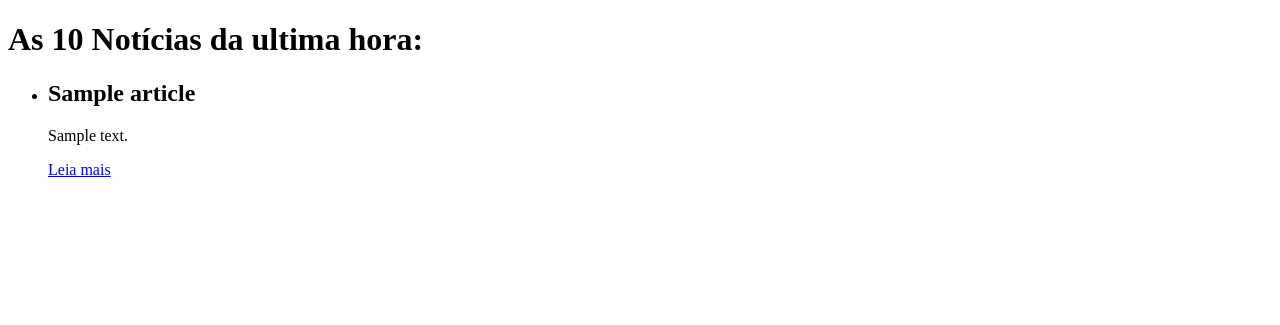
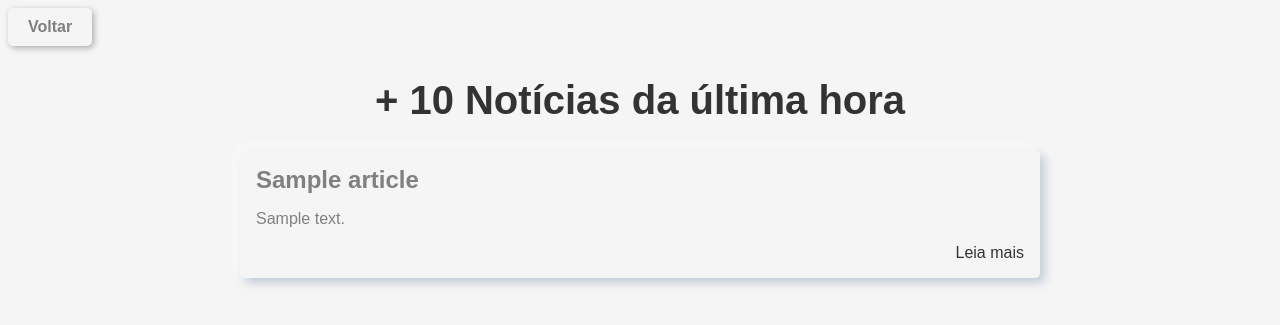
Before and after one commit to pedrolucasTA/IA_News, a Flask app: template src/templates/news.html in a window 1280 px wide. Shown: the top 325 px of the page. Run offline with Flask 3, Linux system fonts and the light colour scheme; the template is opened without the code that fills it: most values are stand-ins (such as "Sample title", 1, 10 or a date in 2020).

Commit message:
estilizacao

```diff
--- a/src/app.py
+++ b/src/app.py
@@ -50,7 +50,7 @@ def news():
                     last_news = True
                 SpeakText(title)
             if last_news:
-                SpeakText('Aqui estão as outras notícias')
+                SpeakText('Confira mais 10 notícias sobre esse tema')
             return render_template('news.html', articles=articles)
     except sr.RequestError as e:
         print("Não foi possível requisitar o pedido; {0}".format(e))
--- /dev/null
+++ b/src/static/css/news.css
@@ -0,0 +1,71 @@
+/* Estilo geral */
+body {
+    font-family: Arial, sans-serif;
+    background-color: #f5f5f5;
+    color: #333;
+}
+
+.back-button {
+    display: inline-block;
+    padding: 10px 20px;
+    background-color: var(--blue);
+    color: grey;
+    border-radius: 5px;
+    border: none;
+    text-decoration: none;
+    font-size: 16px;
+    font-weight: bold;
+    box-shadow: 2px 2px 6px rgba(0, 0, 0, 0.3);
+    transition: all 0.3s ease;
+}
+
+.back-button:hover {
+    background-color: var(--dark-blue);
+    cursor: pointer;
+    box-shadow: none;
+}
+
+
+h1 {
+    font-size: 2.5rem;
+    text-align: center;
+    margin-top: 2rem;
+}
+
+ul {
+    list-style: none;
+    padding: 0;
+    margin: 0 auto;
+    max-width: 800px;
+}
+
+li {
+    padding: 1rem;
+    margin-bottom: 1rem;
+    background: var(--gray);
+    box-shadow: 5px 5px 10px rgba(163, 177, 198, 0.6), -5px -5px 10px rgba(255, 255, 255, 0.5);
+    border-radius: 5px;
+    color: grey;
+}
+
+h2 {
+    font-size: 1.5rem;
+    margin: 0;
+}
+
+p {
+    margin: 0;
+    margin-top: 1rem;
+}
+
+a {
+    display: block;
+    margin-top: 1rem;
+    color: #333;
+    text-decoration: none;
+    text-align: right;
+}
+
+a:hover {
+    text-decoration: underline;
+}
--- a/src/templates/news.html
+++ b/src/templates/news.html
@@ -1,10 +1,19 @@
 <!DOCTYPE html>
 <html>
+
 <head>
-	<title>Notícias</title>
+	<title>SONIA</title>
+	<link rel="stylesheet" href="{{ url_for('static', filename='css/news.css') }}">
+	<script>
+		function goBack() {
+			window.history.back();
+		}
+	</script>
 </head>
+
 <body>
-	<h1>As 10 Notícias da ultima hora:</h1>
+	<button class="back-button" onclick="goBack()">Voltar</button>
+	<h1>+ 10 Notícias da última hora</h1>
 	<ul>
 		{% for article in articles %}
 		<li>
@@ -15,4 +24,5 @@
 		{% endfor %}
 	</ul>
 </body>
+
 </html>
```
Also changed, not shown: src/static/css/index.css (+119 -2 lines), src/templates/index.html (+34 -8 lines).
